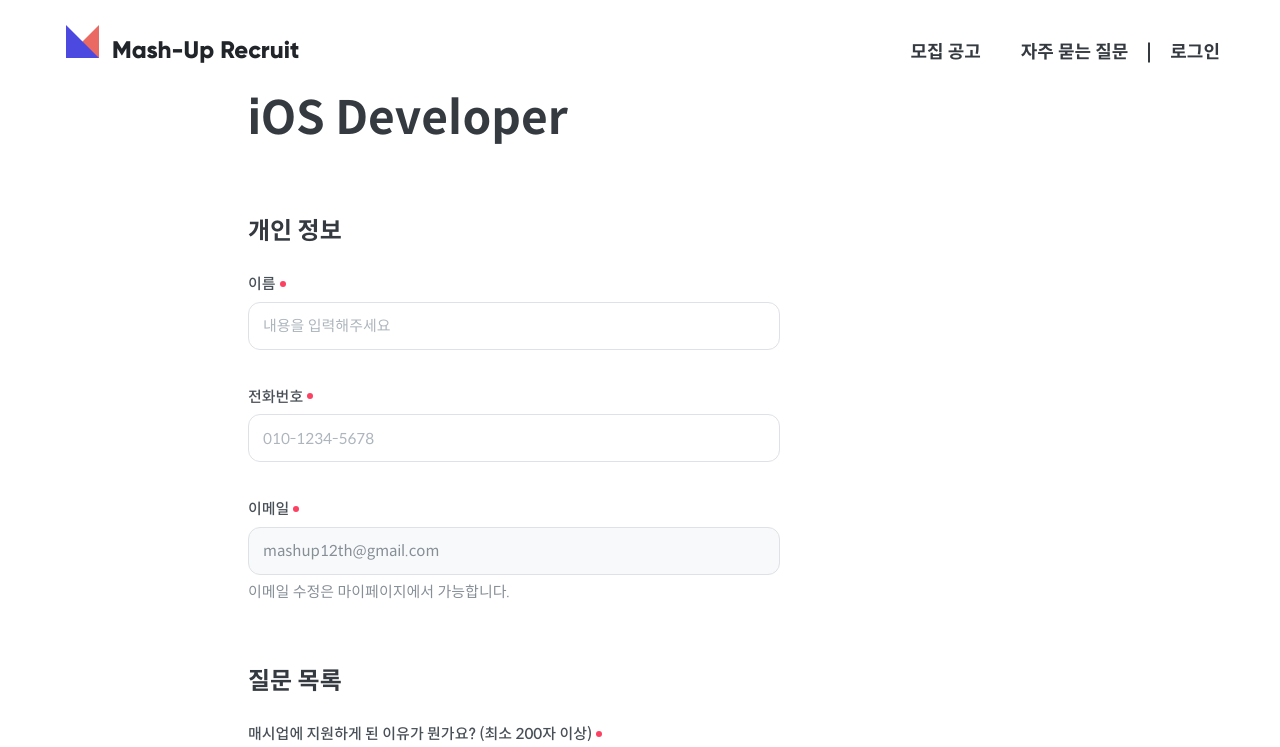
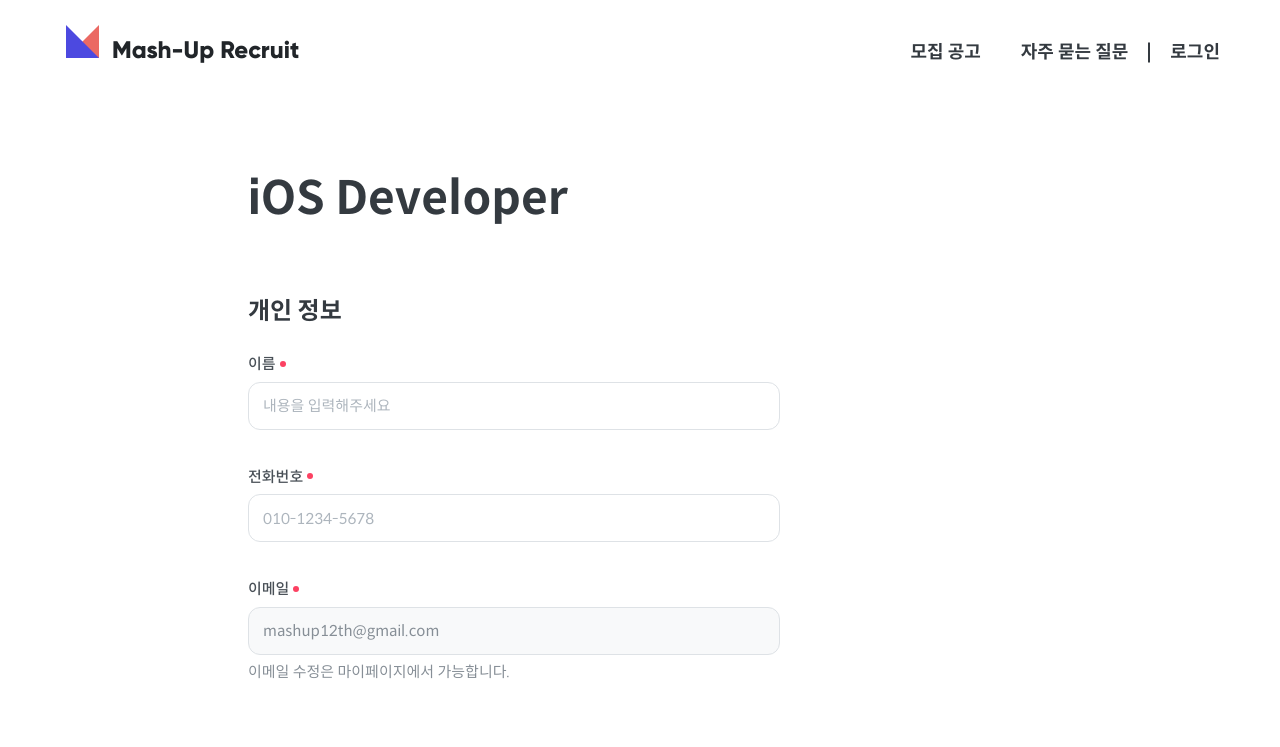
Before and after one commit to mash-up-kr/mash-up-recruit-fe, a Next.js app: page /apply/ios in a window 1280 px wide. Shown: the top 747 px of the page. Built offline with nearby package versions, Linux system fonts and the light colour scheme.

Commit message:
Feat: 앱 기본 레이아웃 Header height만큼 padding-top 추가
Changes to be committed:
modified:   src/components/common/Layout/Layout.component.tsx
new file:   src/components/common/Layout/Layout.styled.ts

```diff
--- a/src/components/common/Layout/Layout.component.tsx
+++ b/src/components/common/Layout/Layout.component.tsx
@@ -1,5 +1,6 @@
 import { Header } from '@/components';
 import { ReactNode } from 'react';
+import * as Styled from './Layout.styled';
 
 interface LayoutProps {
   children: ReactNode;
@@ -9,7 +10,7 @@ const Layout = ({ children }: LayoutProps) => {
   return (
     <>
       <Header />
-      <main>{children}</main>
+      <Styled.Layout>{children}</Styled.Layout>
     </>
   );
 };
--- /dev/null
+++ b/src/components/common/Layout/Layout.styled.ts
@@ -0,0 +1,13 @@
+import { css } from '@emotion/react';
+import styled from '@emotion/styled';
+
+export const Layout = styled.main`
+  ${({ theme }) => css`
+    position: relative;
+    padding-top: 8rem;
+
+    @media (max-width: ${theme.breakPoint.media.mobile}) {
+      padding-top: 6rem;
+    }
+  `}
+`;
```
